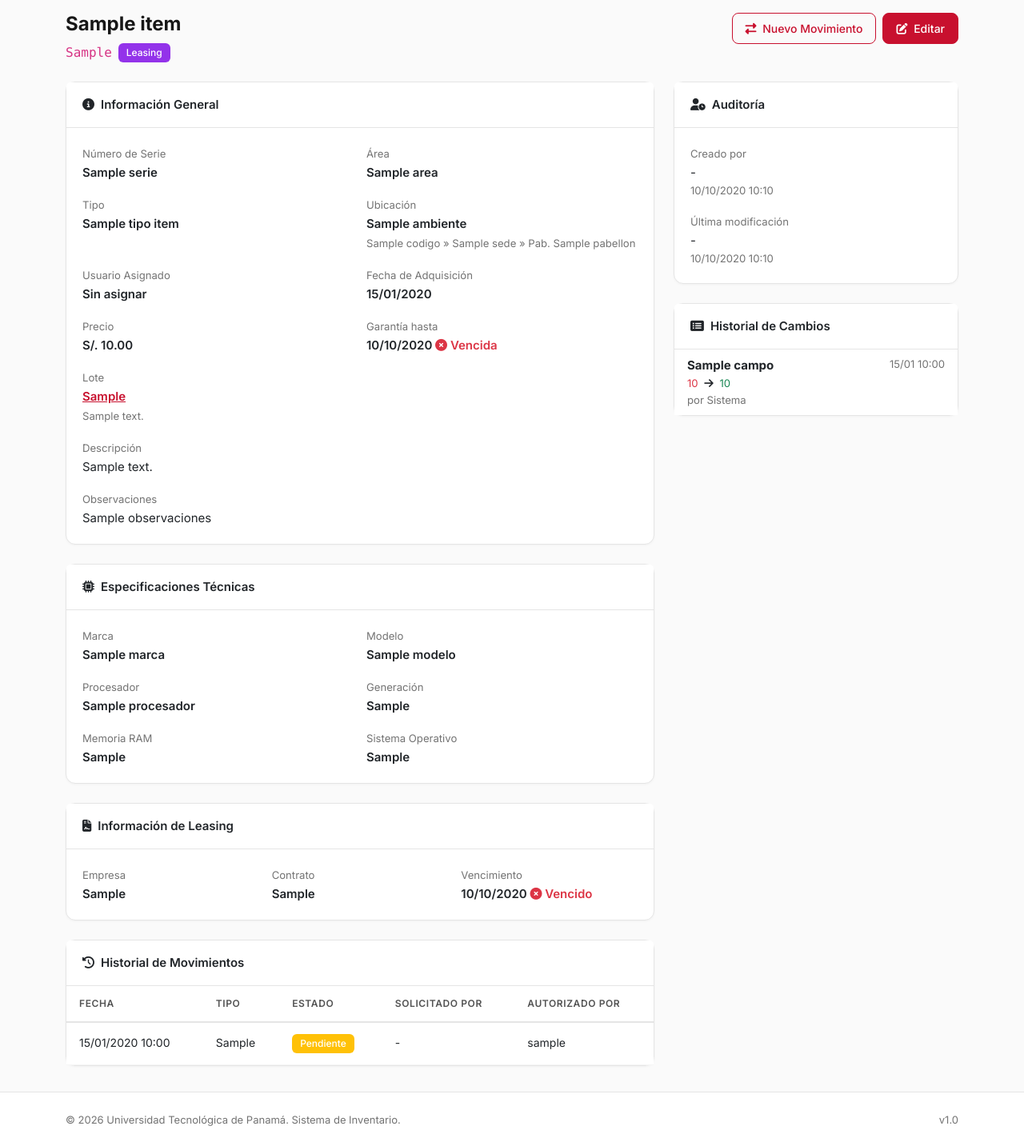
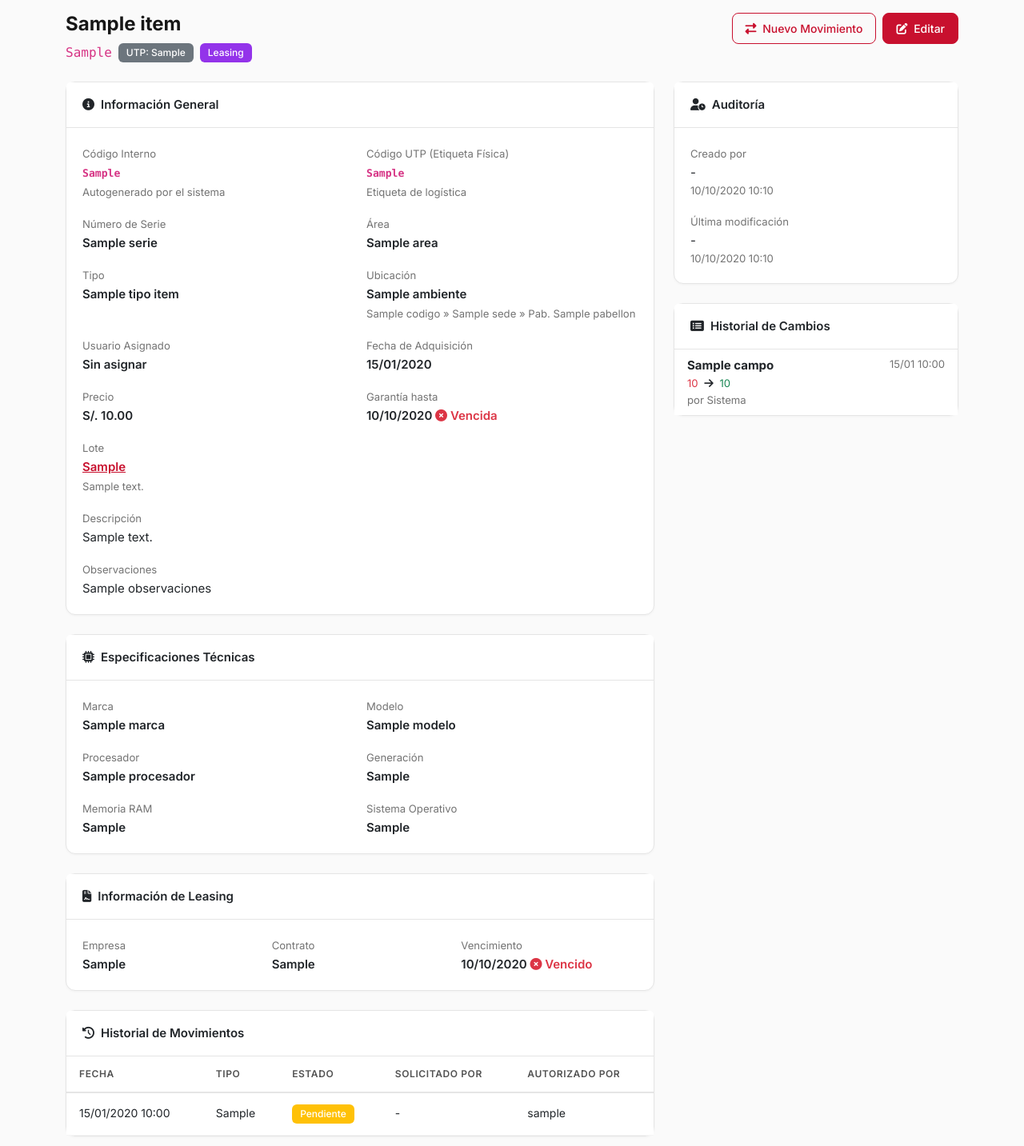
Before and after one commit to AlbertoKnow/Inventario, a Django app: template templates/productos/item_detail.html in a window 1280 px wide. Shown: the part 123-1556 px from the top of the page at 80% size. Before the commit the page ends 1531 px from the top, so only its background shows below. Run offline with Django 4.2, Linux system fonts and the light colour scheme; the template is opened without the code that fills it: most values are stand-ins (such as "Sample title", 1, 10 or a date in 2020).

Commit message:
feat: Agregar advertencias visuales de código UTP pendiente
Actualizar templates para mostrar código interno y UTP por separado:

Templates actualizados:
- item_detail.html:
  * Alerta amarilla prominente si codigo_utp == PENDIENTE
  * Mostrar codigo_interno como identificador principal
  * Mostrar codigo_utp (o badge "UTP Pendiente" si está pendiente)
  * Sección "Información General" con ambos códigos claramente separados
  * Enlaces actualizados a usar codigo_interno

- item_list.html:
  * Mostrar codigo_interno como identificador principal
  * Badge amarillo "UTP Pendiente" si está pendiente
  * Mostrar codigo_utp debajo del código interno (si existe)
  * Enlaces actualizados a usar codigo_interno

- dashboard.html:
  * Nueva tarjeta de estadística "Sin Código UTP"
  * Contador de ítems con codigo_utp = PENDIENTE
  * Ícono de reloj y mensaje explicativo

Vista actualizada:
- DashboardView (productos/views.py):
  * Nuevo contador: items_sin_codigo_utp
  * Filtra items con codigo_utp='PENDIENTE'

Elementos visuales:
✅ Alerta prominente en detalle de ítem
✅ Badge amarillo con ícono de reloj
✅ Tarjeta de estadística en dashboard
✅ Separación clara entre código interno y UTP
✅ Enlace directo a edición desde alerta

Co-Authored-By: Claude Sonnet 4.5 <noreply@anthropic.com>

```diff
--- a/productos/views.py
+++ b/productos/views.py
@@ -154,6 +154,9 @@ class DashboardView(PerfilRequeridoMixin, TemplateView):
             garantia_hasta__lte=fecha_limite,
             garantia_hasta__gte=timezone.now().date()
         ).count()
+
+        # Ítems sin código UTP (pendientes de etiqueta de logística)
+        context['items_sin_codigo_utp'] = items.filter(codigo_utp='PENDIENTE').count()
 
         # Últimos movimientos
         movimientos = Movimiento.objects.select_related('item', 'solicitado_por')
--- a/templates/productos/item_detail.html
+++ b/templates/productos/item_detail.html
@@ -1,6 +1,6 @@
 {% extends "base.html" %}
 
-{% block title %}{{ item.codigo_utp }}{% endblock %}
+{% block title %}{{ item.codigo_interno }}{% endblock %}
 
 {% block content %}
 <div class="container">
@@ -9,16 +9,32 @@
         <ol class="breadcrumb">
             <li class="breadcrumb-item"><a href="{% url 'productos:dashboard' %}">Dashboard</a></li>
             <li class="breadcrumb-item"><a href="{% url 'productos:item-list' %}">Inventario</a></li>
-            <li class="breadcrumb-item active">{{ item.codigo_utp }}</li>
+            <li class="breadcrumb-item active">{{ item.codigo_interno }}</li>
         </ol>
     </nav>
+
+    <!-- Advertencia de Código UTP Pendiente -->
+    {% if item.codigo_utp_pendiente %}
+    <div class="alert alert-warning d-flex align-items-center" role="alert">
+        <i class="fas fa-exclamation-triangle me-2"></i>
+        <div>
+            <strong>Código UTP Pendiente:</strong> Este ítem aún no tiene etiqueta física de logística asignada.
+            <a href="{% url 'productos:item-update' item.codigo_interno %}" class="alert-link">Actualizar código UTP</a>
+        </div>
+    </div>
+    {% endif %}
 
     <!-- Header -->
     <div class="page-header d-flex justify-content-between align-items-start flex-wrap gap-3 mb-4">
         <div>
             <h1>{{ item.nombre }}</h1>
             <div class="d-flex gap-2 align-items-center mt-2">
-                <code class="fs-6">{{ item.codigo_utp }}</code>
+                <code class="fs-6">{{ item.codigo_interno }}</code>
+                {% if not item.codigo_utp_pendiente %}
+                <span class="badge bg-secondary">UTP: {{ item.codigo_utp }}</span>
+                {% else %}
+                <span class="badge bg-warning text-dark"><i class="fas fa-clock me-1"></i>UTP Pendiente</span>
+                {% endif %}
                 {% if item.estado == 'nuevo' %}
                 <span class="badge bg-success">Nuevo</span>
                 {% elif item.estado == 'instalado' %}
@@ -40,7 +56,7 @@
             <a href="{% url 'productos:movimiento-create' %}?item={{ item.pk }}" class="btn btn-outline-primary">
                 <i class="fas fa-exchange-alt me-1"></i> Nuevo Movimiento
             </a>
-            <a href="{% url 'productos:item-update' item.codigo_utp %}" class="btn btn-primary">
+            <a href="{% url 'productos:item-update' item.codigo_interno %}" class="btn btn-primary">
                 <i class="fas fa-edit me-1"></i> Editar
             </a>
         </div>
@@ -55,6 +71,22 @@
                 </div>
                 <div class="card-body">
                     <div class="row g-3">
+                        <div class="col-md-6">
+                            <label class="text-muted small">Código Interno</label>
+                            <div class="fw-semibold"><code>{{ item.codigo_interno }}</code></div>
+                            <small class="text-muted">Autogenerado por el sistema</small>
+                        </div>
+                        <div class="col-md-6">
+                            <label class="text-muted small">Código UTP (Etiqueta Física)</label>
+                            <div class="fw-semibold">
+                                {% if item.codigo_utp_pendiente %}
+                                <span class="text-warning"><i class="fas fa-clock me-1"></i>PENDIENTE</span>
+                                {% else %}
+                                <code>{{ item.codigo_utp }}</code>
+                                {% endif %}
+                            </div>
+                            <small class="text-muted">Etiqueta de logística</small>
+                        </div>
                         <div class="col-md-6">
                             <label class="text-muted small">Número de Serie</label>
                             <div class="fw-semibold">{{ item.serie }}</div>
```
Also changed, not shown: templates/productos/dashboard.html (+17 -0 lines), templates/productos/item_list.html (+9 -4 lines).
